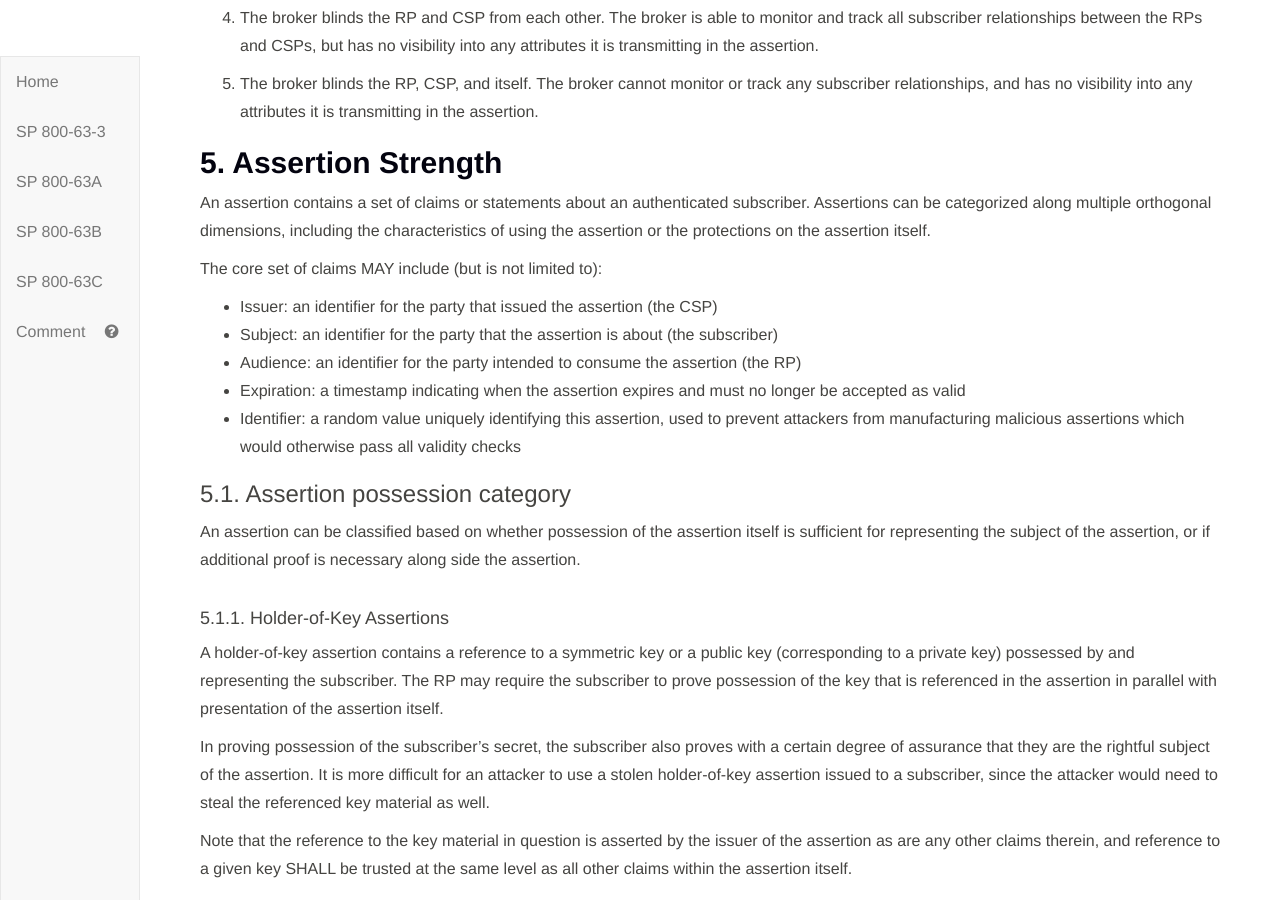
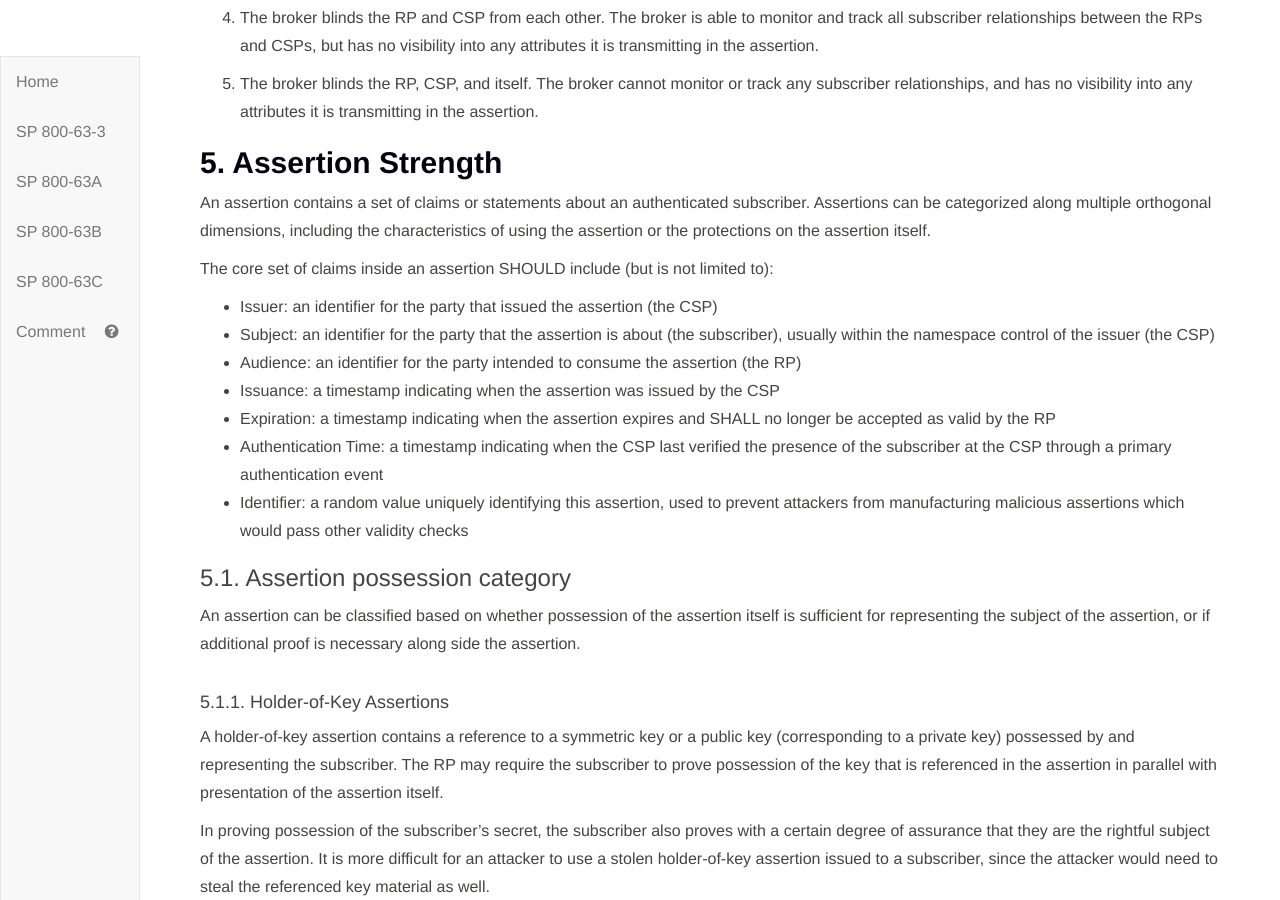
Before and after one commit to usnistgov/800-63-3, a Jekyll site: the page built from sp800-63c.md, in a window 1280 px wide and 900 px high, scrolled down 9008 px. Built offline with Jekyll 4.4.1, drawn with Linux system fonts in a browser that asks for light colours.

Commit message:
expand core claims list to include "issuance" and "auth time", make list SHOULD

```diff
--- a/sp800-63c/sec5_strength.md
+++ b/sp800-63c/sec5_strength.md
@@ -4,13 +4,15 @@
 
 An assertion contains a set of claims or statements about an authenticated subscriber. Assertions can be categorized along multiple orthogonal dimensions, including the characteristics of using the assertion or the protections on the assertion itself.
 
-The core set of claims MAY include (but is not limited to):
+The core set of claims inside an assertion SHOULD include (but is not limited to):
 
  - Issuer: an identifier for the party that issued the assertion (the CSP)
- - Subject: an identifier for the party that the assertion is about (the subscriber)
+ - Subject: an identifier for the party that the assertion is about (the subscriber), usually within the namespace control of the issuer (the CSP)
  - Audience: an identifier for the party intended to consume the assertion (the RP)
- - Expiration: a timestamp indicating when the assertion expires and must no longer be accepted as valid
- - Identifier: a random value uniquely identifying this assertion, used to prevent attackers from manufacturing malicious assertions which would otherwise pass all validity checks
+ - Issuance: a timestamp indicating when the assertion was issued by the CSP
+ - Expiration: a timestamp indicating when the assertion expires and SHALL no longer be accepted as valid by the RP
+ - Authentication Time: a timestamp indicating when the CSP last verified the presence of the subscriber at the CSP through a primary authentication event
+ - Identifier: a random value uniquely identifying this assertion, used to prevent attackers from manufacturing malicious assertions which would pass other validity checks
 
 ### 5.1. Assertion possession category
 
```
